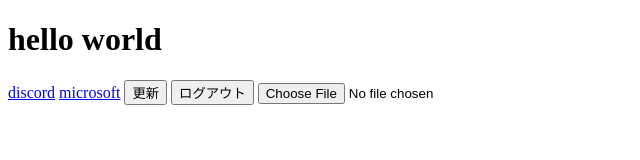
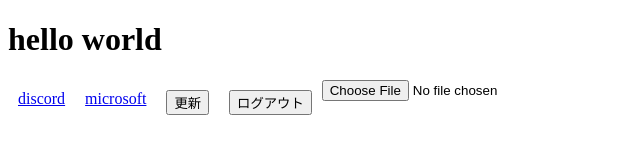
Before and after one commit to mattuu0/atkit, a plain HTML site: page nginx/statics/index.html in a window 1280 px wide. Shown: the whole page, without its empty margins (0-640 px from the left). Drawn offline with Linux system fonts and the light colour scheme; no server answers.

Commit message:
add user icon

```diff
--- a/nginx/statics/index.html
+++ b/nginx/statics/index.html
@@ -1,19 +1,26 @@
 <!DOCTYPE html>
 <html lang="en">
+
 <head>
     <meta charset="UTF-8">
     <meta name="viewport" content="width=device-width, initial-scale=1.0">
     <title>Document</title>
 </head>
+
 <body>
     <h1>hello world</h1>
-    <a href="/auth/oauth/discord">discord</a>
-    <a href="/auth/oauth/microsoftonline">microsoft</a>
-    <button onclick="Update()" id="updateing_button">更新</button>
-    <button onclick="Logout()">ログアウト</button>
+    <div style="display: flex;">
+        <a href="/auth/oauth/discord" style="margin: 10px;">discord</a>
+        <a href="/auth/oauth/microsoftonline" style="margin: 10px;">microsoft</a>
+        <button onclick="Update()" id="updateing_button" style="margin: 10px;">更新</button>
+        <button onclick="Logout()" style="margin: 10px;">ログアウト</button>
 
-    <input type="file" name="" id="uicon_upload" accept="image/*">
+        <input type="file" name="" id="uicon_upload" accept="image/*">
+    </div>
+
+    <img src="" id="usericon" width="256px" alt="">
 
     <script src="./scripts/main.js"></script>
 </body>
+
 </html>
--- a/nginx/statics/scripts/main.js
+++ b/nginx/statics/scripts/main.js
@@ -1,8 +1,12 @@
+const usericon = document.getElementById("usericon");
+
 async function main() {
     const req = await fetch('/auth/authed/GetUser')
 
     const res = await req.json()
     console.log(res)
+
+    usericon.src = "/auth/uicon/" + res["UserID"] + "?nowtime=" + new Date().getTime();
 }
 
 main();
```
